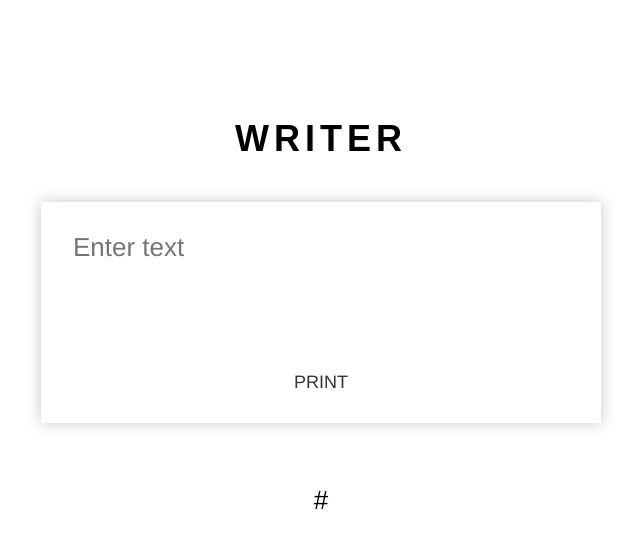
After one commit to romanpeters/reader, a Flask app: template app/templates/writer.html in a window 1280 px wide. The commit adds this page. Shown: the top 548 px of the page, without its empty margins (319-959 px from the left). Run offline with Flask 2, Linux system fonts and the light colour scheme; the template is opened without the code that fills it: most values are stand-ins (such as "Sample title", 1, 10 or a date in 2020).

Commit message:
Add writer page

```diff
--- a/app/static/styles/styles.css
+++ b/app/static/styles/styles.css
@@ -8,21 +8,7 @@ a:visited { color: #93291b; text-decoration: none; }
 a:hover { text-decoration: underline }
 
 
-h1 { font-family: 'Enriqueta', arial, serif;
-    font-size: 6vw;
-    letter-spacing: 5px;
-    text-align: center;
-    text-transform: uppercase;
-    line-height: 1.25;
-    font-weight: bold;
-    margin-top: 10%;
-    margin-left: 3vw;
-    margin-right: 3vw;
-}
-
-h2 { font-family: 'Enriqueta', arial, serif;
-    font-size: 4vw;
-    letter-spacing: 3px;
+h1, h2, h3 { font-family: 'Enriqueta', arial, serif;
     text-align: center;
     text-transform: uppercase;
     line-height: 1.25;
@@ -30,18 +16,13 @@ h2 { font-family: 'Enriqueta', arial, serif;
     margin-right: 3vw;
 }
 
-h3 { font-family: 'Enriqueta', arial, serif;
-    font-size: 2vw;
-    letter-spacing: 2px;
-    text-align: center;
-    text-transform: uppercase;
-    line-height: 1.25;
-    margin-left: 3vw;
-    margin-right: 3vw;
-}
+h1 { font-size: 6vw; letter-spacing: 5px; margin-top: 10%; font-weight: bold; }
+
+h2 { font-size: 4vw; letter-spacing: 3px; }
+
+h2 { font-size: 2vw; letter-spacing: 2px; }
 
 h1 a,
-
 
 h1 a:visited { color: #333333 }
 
@@ -49,23 +30,88 @@ h1 a:visited { color: #333333 }
 h1 a:hover { color: #93291b; text-decoration: none; }
 
 
-p { color: #333333; font-family: "Helvetica Neue",Arial,sans-serif;
+p { font-family: 'Enriqueta', arial, serif;
     font-size: 4vw;
     font-weight: 300;
     line-height: 6vw;
     text-align: center;
-    margin-bottom: 15px;
     margin-top: 5%;
     margin-left: 5vw;
     margin-right: 5vw;
 }
 
+textarea   { color: #333333; font-family: "Helvetica Neue",Arial,sans-serif;
+    font-size: 4vw;
+    font-weight: 300;
+    line-height: 6vw;
+    text-align: left;
+}
+
+input {
+    color: #333333; font-family: "Helvetica Neue",Arial,sans-serif;
+    text-transform: uppercase;
+    font-size: 2vw;
+    font-weight: 300;
+    text-align: center;
+}
+
 @media screen and (min-width: 1000px) {
     h1 {font-size: 36px; line-height: 26px; }
-    h2 {font-size: 18px; line-height: 18px; }
-    p {font-size: 26px; line-height: 26px;}
+    h2 {font-size: 32px; line-height: 32px; }
+    h3 {font-size: 28px; line-height: 28px; }
+    p, textarea  {font-size: 26px; line-height: 26px;}
+    input {font-size: 18px; line-height: 18px;}
 }
 
 a.read-more { background-color: #93291b; border: 1px solid #333333; border-radius: 3px 3px 3px 3px; box-shadow: 0 0 1px #93291b inset; color: #f5f5f5; padding: 5px; }
 
 a.read-more:hover { background-color: #be3523; border-radius: 3px 3px 3px 3px; text-decoration: none; }
+
+
+.form-style{
+	font-family: 'Open Sans Condensed', arial, sans;
+	width: 500px;
+	padding: 30px;
+	background: #FFFFFF;
+	margin: 50px auto;
+	box-shadow: 0px 0px 15px rgba(0, 0, 0, 0.22);
+	-moz-box-shadow: 0px 0px 15px rgba(0, 0, 0, 0.22);
+	-webkit-box-shadow:  0px 0px 15px rgba(0, 0, 0, 0.22);
+}
+
+.form-style input[type="text"]
+{
+	box-sizing: border-box;
+	-webkit-box-sizing: border-box;
+	-moz-box-sizing: border-box;
+	outline: none;
+	display: block;
+	width: 100%;
+	padding: 7px;
+	border: none;
+	border-bottom: 1px solid #ddd;
+	background: transparent;
+	margin-bottom: 10px;
+	font: 16px Arial, Helvetica, sans-serif;
+	height: 45px;
+}
+
+.form-style textarea{
+	resize:none;
+	overflow: hidden;
+    box-sizing: border-box; /* fit parent width */
+    height: 100%;
+    width: 100%;
+    border: none;
+}
+
+textarea:focus, input:focus{
+    outline: none;
+}
+
+.form-style input {
+    height: 100%;
+    width: 100%;
+    border: none;
+    background-color: Transparent;
+}
--- /dev/null
+++ b/app/templates/writer.html
@@ -0,0 +1,30 @@
+<!DOCTYPE html>
+<html lang="en">
+
+<head>
+    <meta charset="UTF-8">
+    <title>{{ title }}</title>
+    <link rel="stylesheet" type="text/css" href="{{ url_for('static',filename='styles/styles.css') }}">
+</head>
+
+<body>
+<main>
+    <section>
+        <h1>Writer</h1>
+    </section>
+
+    <div class="form-style">
+        <form method="POST">
+            <textarea rows="5" cols="60" name="text" placeholder="Enter text"></textarea>
+                <br/>
+            <input type="submit" value="print"/>
+        </form>
+    </div>
+
+    <section class="result">
+        <p>{{ url }}</p>
+    </section>
+
+</main>
+</body>
+</html>
```
Also changed, not shown: app/views.py (+15 -1 lines).
